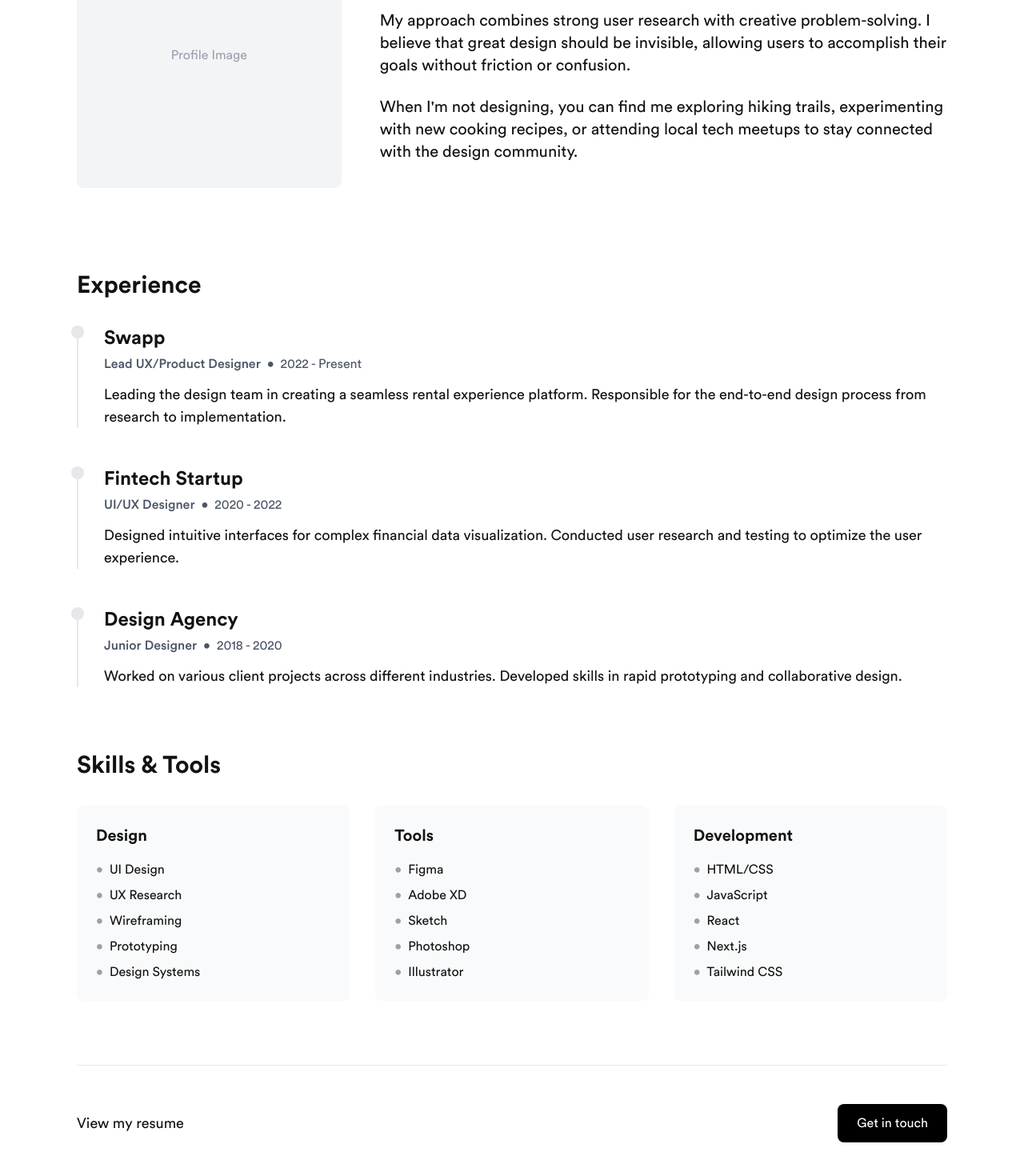
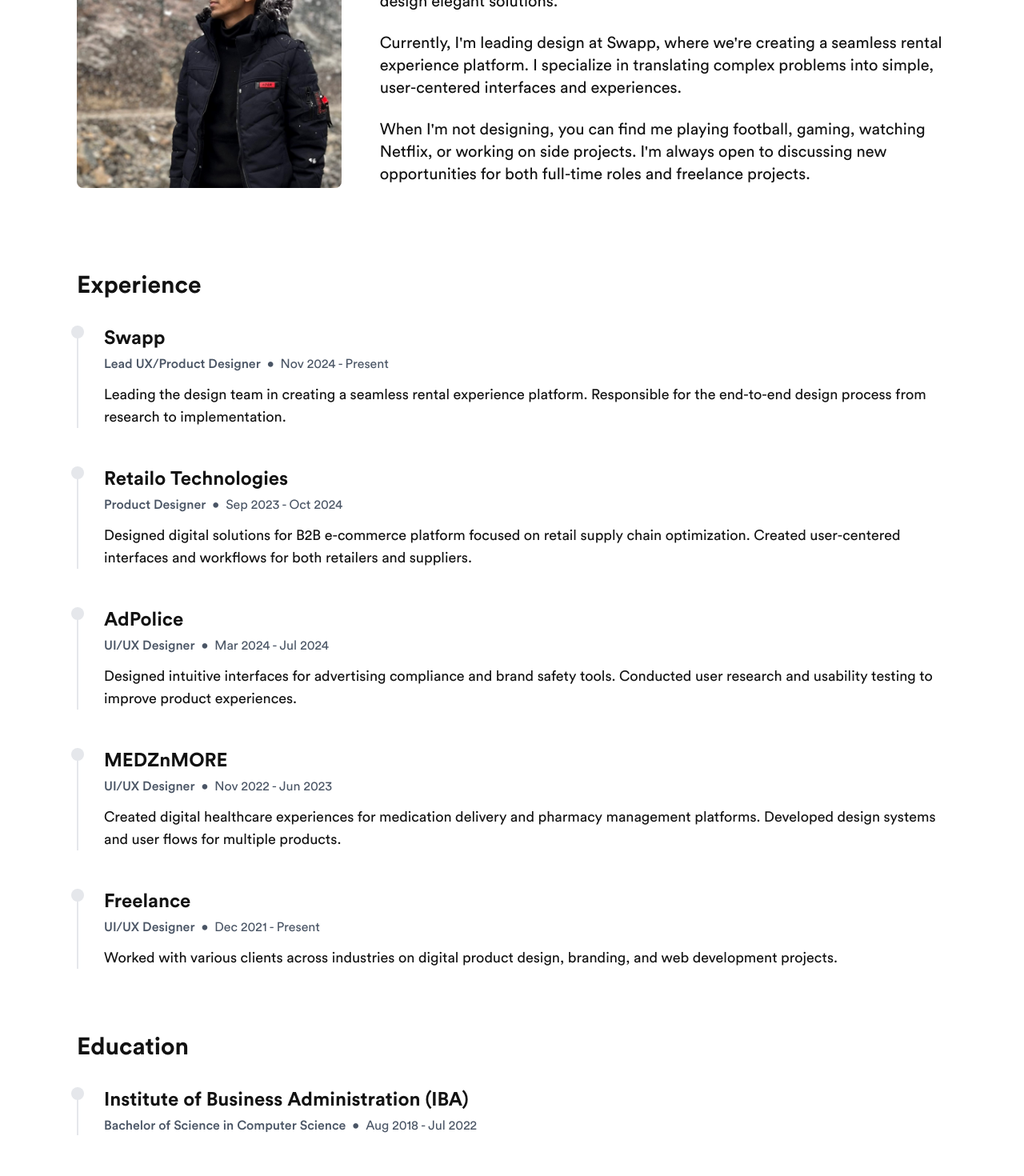
Before and after one commit to faizann7/portfolio, a Next.js app: page /about in a window 1280 px wide. Shown: the part 400-1870 px from the top of the page at 80% size. Built offline with nearby package versions, Linux system fonts and the light colour scheme; no server answers; a web font is replaced by a local one.

Commit message:
Add Hotjar tracking code to layout and update About page with new job experiences, education section, and optimized profile image using Next.js Image component.

```diff
--- a/app/about/page.tsx
+++ b/app/about/page.tsx
@@ -1,6 +1,7 @@
 'use client';
 
 import Link from "next/link";
+import Image from "next/image";
 import { Suspense } from "react";
 import { SearchParamsProvider } from "../components/SearchParamsProvider";
 
@@ -15,20 +16,40 @@ function AboutContent() {
         {
             company: "Swapp",
             role: "Lead UX/Product Designer",
-            period: "2022 - Present",
+            period: "Nov 2024 - Present",
             description: "Leading the design team in creating a seamless rental experience platform. Responsible for the end-to-end design process from research to implementation."
         },
         {
-            company: "Fintech Startup",
-            role: "UI/UX Designer",
-            period: "2020 - 2022",
-            description: "Designed intuitive interfaces for complex financial data visualization. Conducted user research and testing to optimize the user experience."
+            company: "Retailo Technologies",
+            role: "Product Designer",
+            period: "Sep 2023 - Oct 2024",
+            description: "Designed digital solutions for B2B e-commerce platform focused on retail supply chain optimization. Created user-centered interfaces and workflows for both retailers and suppliers."
         },
         {
-            company: "Design Agency",
-            role: "Junior Designer",
-            period: "2018 - 2020",
-            description: "Worked on various client projects across different industries. Developed skills in rapid prototyping and collaborative design."
+            company: "AdPolice",
+            role: "UI/UX Designer",
+            period: "Mar 2024 - Jul 2024",
+            description: "Designed intuitive interfaces for advertising compliance and brand safety tools. Conducted user research and usability testing to improve product experiences."
+        },
+        {
+            company: "MEDZnMORE",
+            role: "UI/UX Designer",
+            period: "Nov 2022 - Jun 2023",
+            description: "Created digital healthcare experiences for medication delivery and pharmacy management platforms. Developed design systems and user flows for multiple products."
+        },
+        {
+            company: "Freelance",
+            role: "UI/UX Designer",
+            period: "Dec 2021 - Present",
+            description: "Worked with various clients across industries on digital product design, branding, and web development projects."
+        }
+    ];
+
+    const education = [
+        {
+            institution: "Institute of Business Administration (IBA)",
+            degree: "Bachelor of Science in Computer Science",
+            period: "Aug 2018 - Jul 2022"
         }
     ];
 
@@ -40,22 +61,25 @@ function AboutContent() {
 
             <div className="grid grid-cols-1 md:grid-cols-3 gap-12 mb-20">
                 <div className="md:col-span-1">
-                    <div className="w-full aspect-square bg-gray-100 rounded-lg mb-6">
-                        {/* Replace with actual profile image */}
-                        <div className="w-full h-full flex items-center justify-center text-gray-400">
-                            <span>Profile Image</span>
-                        </div>
+                    <div className="w-full aspect-square rounded-lg mb-6 overflow-hidden relative">
+                        <Image
+                            src="/images/me.jpg"
+                            alt="Faizan's Profile Picture"
+                            fill
+                            style={{ objectFit: "cover" }}
+                            priority
+                        />
                     </div>
                 </div>
                 <div className="md:col-span-2">
                     <p className="text-xl mb-6">
-                        I'm a UX/Product designer with a passion for creating intuitive and impactful digital experiences. With over 5 years of experience in the field, I specialize in translating complex problems into simple, elegant solutions.
+                        Hey, I'm Faizan! I'm a Product Designer with a passion for creating intuitive and impactful digital experiences. With a background in Computer Science from IBA, I combine technical understanding with creative problem-solving to design elegant solutions.
                     </p>
                     <p className="text-xl mb-6">
-                        My approach combines strong user research with creative problem-solving. I believe that great design should be invisible, allowing users to accomplish their goals without friction or confusion.
+                        Currently, I'm leading design at Swapp, where we're creating a seamless rental experience platform. I specialize in translating complex problems into simple, user-centered interfaces and experiences.
                     </p>
                     <p className="text-xl">
-                        When I'm not designing, you can find me exploring hiking trails, experimenting with new cooking recipes, or attending local tech meetups to stay connected with the design community.
+                        When I'm not designing, you can find me playing football, gaming, watching Netflix, or working on side projects. I'm always open to discussing new opportunities for both full-time roles and freelance projects.
                     </p>
                 </div>
             </div>
@@ -73,6 +97,23 @@ function AboutContent() {
                                 <span>{exp.period}</span>
                             </div>
                             <p className="text-lg">{exp.description}</p>
+                        </div>
+                    ))}
+                </div>
+            </div>
+
+            <div className="mb-20">
+                <h2 className="text-3xl font-bold mb-8">Education</h2>
+                <div className="space-y-12">
+                    {education.map((edu, index) => (
+                        <div key={index} className="border-l-2 border-gray-200 pl-8 relative">
+                            <div className="absolute top-0 left-[-9px] w-4 h-4 rounded-full bg-gray-200"></div>
+                            <h3 className="text-2xl font-bold mb-1">{edu.institution}</h3>
+                            <div className="flex flex-col md:flex-row md:items-center text-gray-600 mb-3">
+                                <span className="font-medium">{edu.degree}</span>
+                                <span className="hidden md:block mx-2">•</span>
+                                <span>{edu.period}</span>
+                            </div>
                         </div>
                     ))}
                 </div>
--- a/app/layout.tsx
+++ b/app/layout.tsx
@@ -101,6 +101,20 @@ export default function RootLayout({
             })();
           `}
         </Script>
+
+        {/* Hotjar Tracking Code */}
+        <Script id="hotjar-tracking" strategy="afterInteractive">
+          {`
+            (function(h,o,t,j,a,r){
+                h.hj=h.hj||function(){(h.hj.q=h.hj.q||[]).push(arguments)};
+                h._hjSettings={hjid:5347755,hjsv:6};
+                a=o.getElementsByTagName('head')[0];
+                r=o.createElement('script');r.async=1;
+                r.src=t+h._hjSettings.hjid+j+h._hjSettings.hjsv;
+                a.appendChild(r);
+            })(window,document,'https://static.hotjar.com/c/hotjar-','.js?sv=');
+          `}
+        </Script>
       </head>
       <body className="antialiased">
         {/* GitHub Pages Specific: SearchParamsProvider needed because useSearchParams doesn't
```
